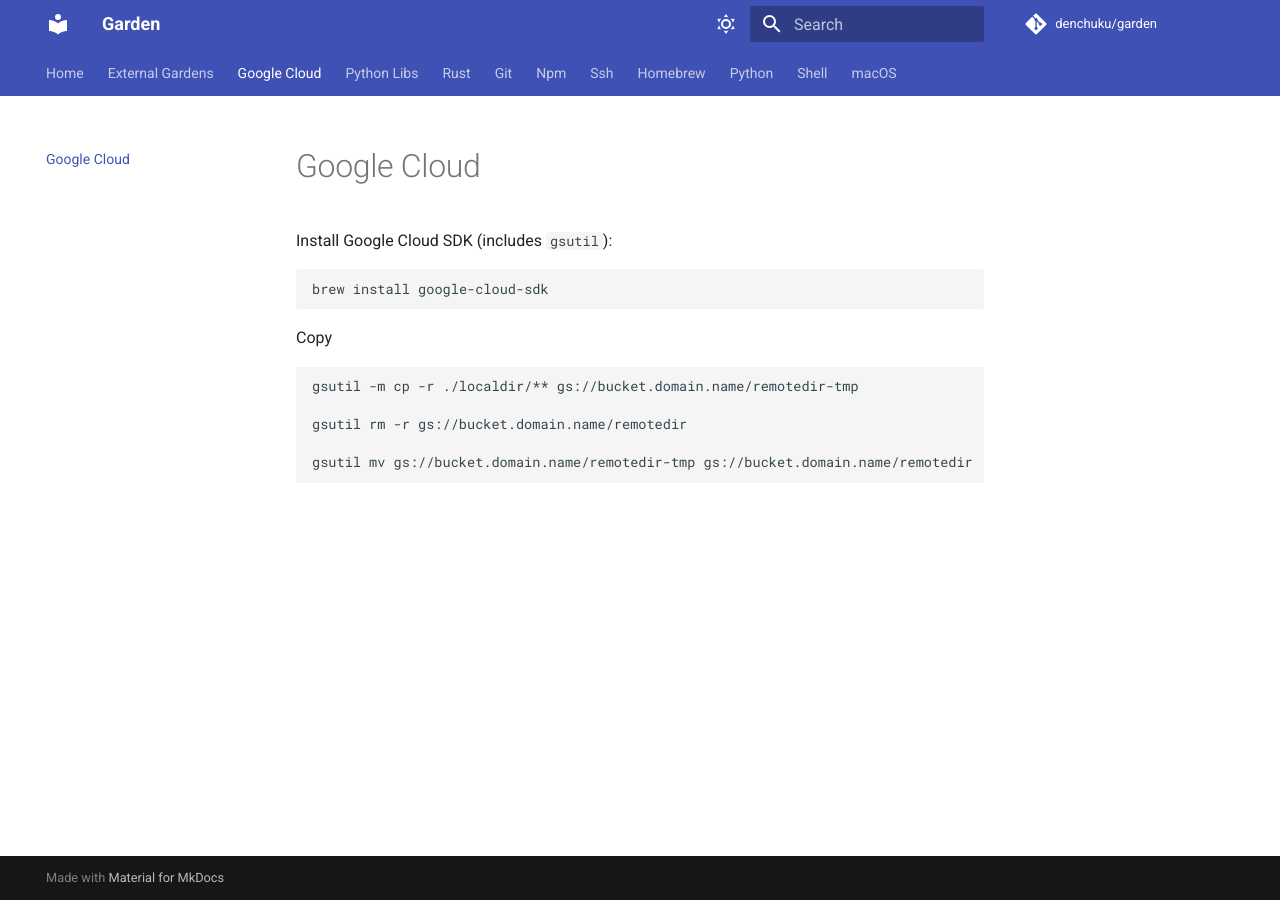
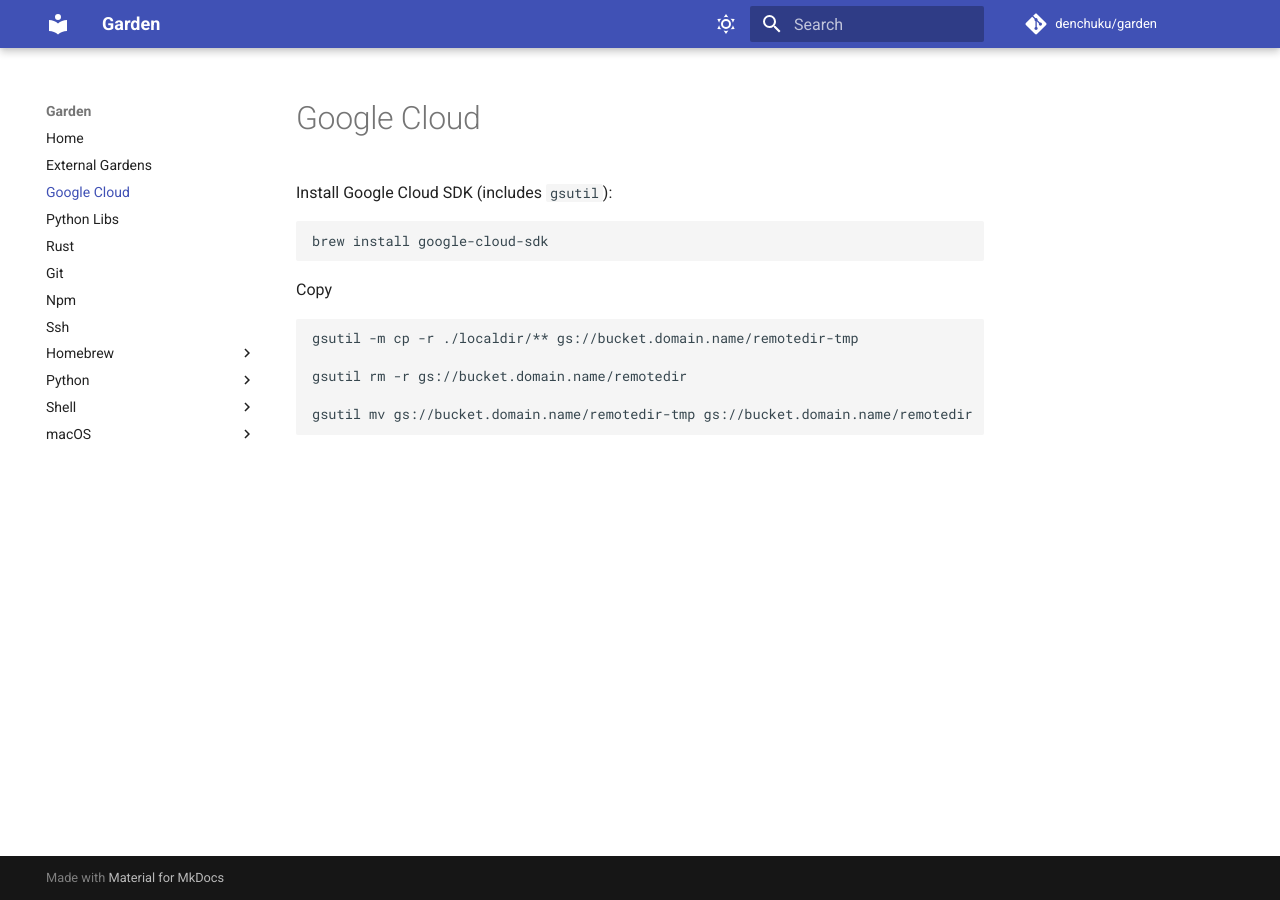
Before and after one commit to denchuku/garden, an MkDocs documentation site: the page built from docs/Google Cloud.md, in a window 1280 px wide. Built offline with MkDocs 1.6.1 and Material for MkDocs 9.7.7, drawn with Linux system fonts in a browser that asks for light colours; comment, search, counter and statistics services are not loaded.

Commit message:
navigation

```diff
--- a/mkdocs.yml
+++ b/mkdocs.yml
@@ -26,9 +26,7 @@
   language: en
   features:
     - navigation.instant
-    - navigation.tabs
   palette:
-    # Light mode
     - media: "(prefers-color-scheme: light)"
       scheme: default
       primary: indigo
@@ -36,8 +34,6 @@
       toggle:
         icon: material/weather-sunny
         name: Switch to dark mode
-
-    # Dark mode
     - media: "(prefers-color-scheme: dark)"
       scheme: slate
       primary: deep orange
```
